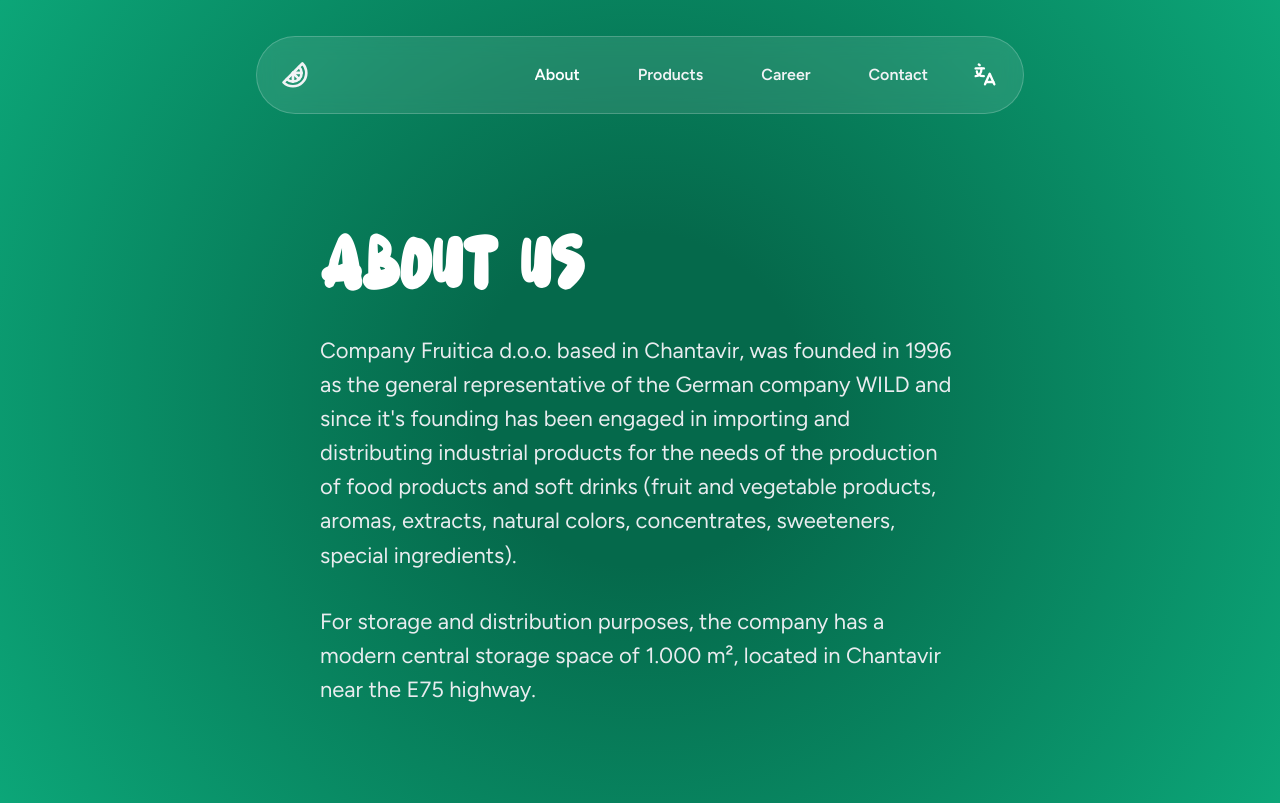
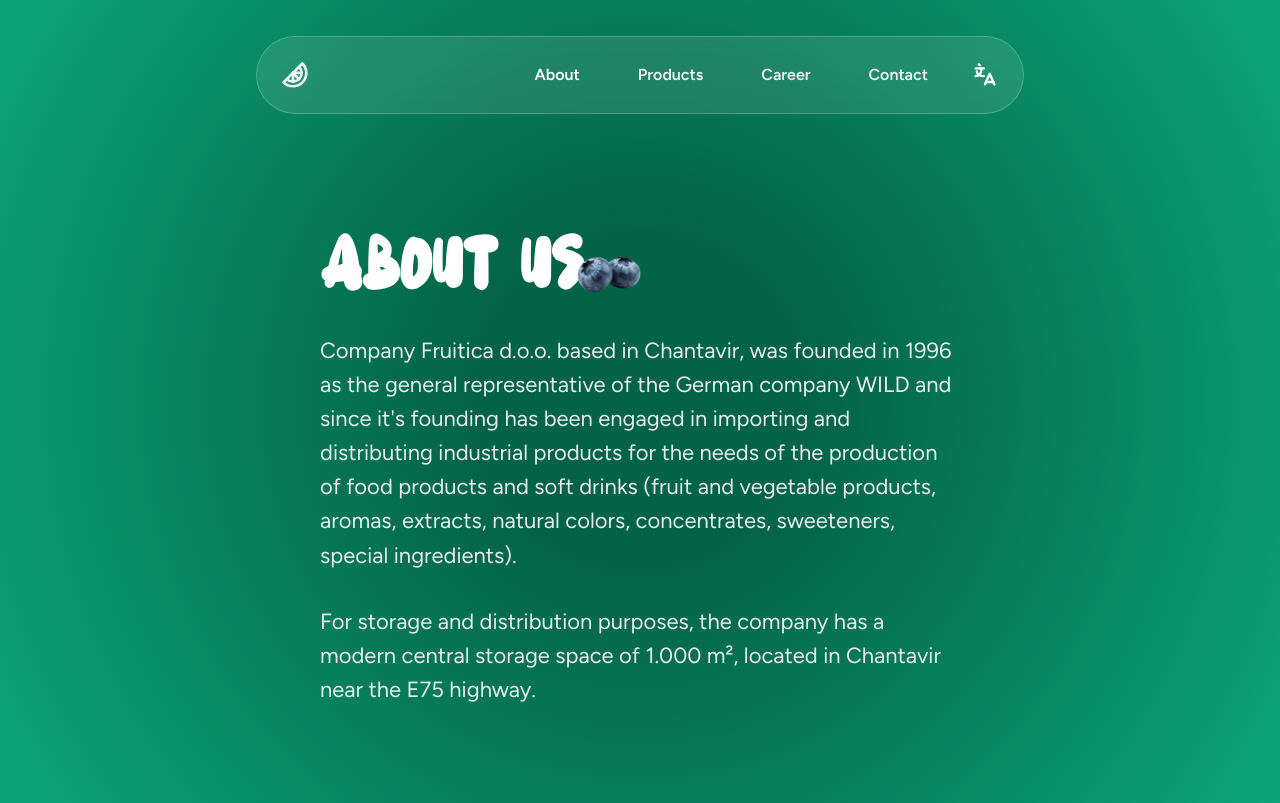
Before and after one commit to DanielKanyo/fruitica-v3, a React (Vite) app: page /#/about in a window 1280 px wide. Built offline with nearby package versions, Linux system fonts and the light colour scheme.

Commit message:
blueberry in about us page, css changes

```diff
--- a/src/App.css
+++ b/src/App.css
@@ -13,7 +13,7 @@
 	font-weight: 500;
 	color: white;
 	background: #05694b;
-	background: radial-gradient(circle, rgba(5, 105, 75, 1) 22%, rgba(12, 166, 120, 1) 100%);
+	background: radial-gradient(circle, #036346 22%, #0ca678 100%);
 }
 
 .content {
--- a/src/Pages/About/About.css
+++ b/src/Pages/About/About.css
@@ -2,3 +2,13 @@
 	padding: 14rem 4rem 4rem 4rem;
 	position: relative;
 }
+
+.fruit {
+	position: absolute;
+	right: -85px;
+	width: 120px;
+	height: 120px;
+	background-image: url("../../Assets/Images/blueberry.png");
+	background-size: cover;
+	top: -10px;
+}
--- a/src/Pages/About/About.tsx
+++ b/src/Pages/About/About.tsx
@@ -7,6 +7,7 @@
 
 	return (
 		<div className="page about">
+			<div style={{ position: "relative", width: "fit-content" }}>
 				<Title
 					className="bluberry-title"
 					order={1}
@@ -18,6 +19,8 @@
 				>
 					About Us
 				</Title>
+				<div className="fruit"></div>
+			</div>
 
 			<Text
 				my="xl"
```
Also changed, not shown: src/Assets/Images/blueberry.png (added). Lines whose indentation alone changed are shown as unchanged.
